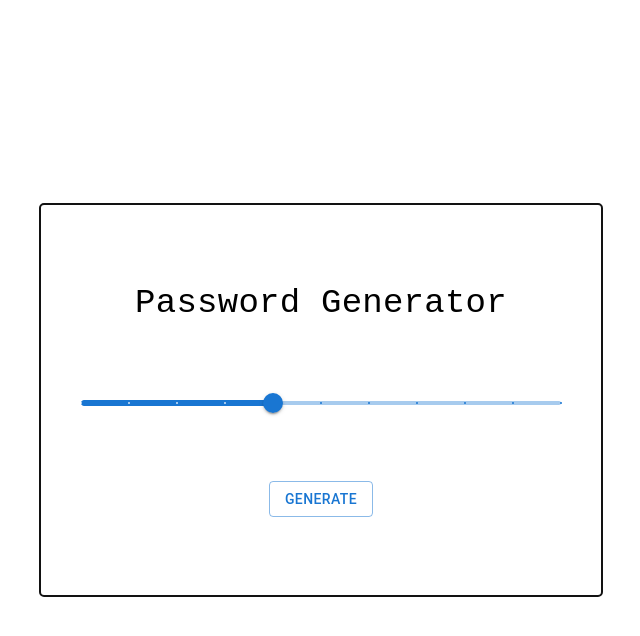
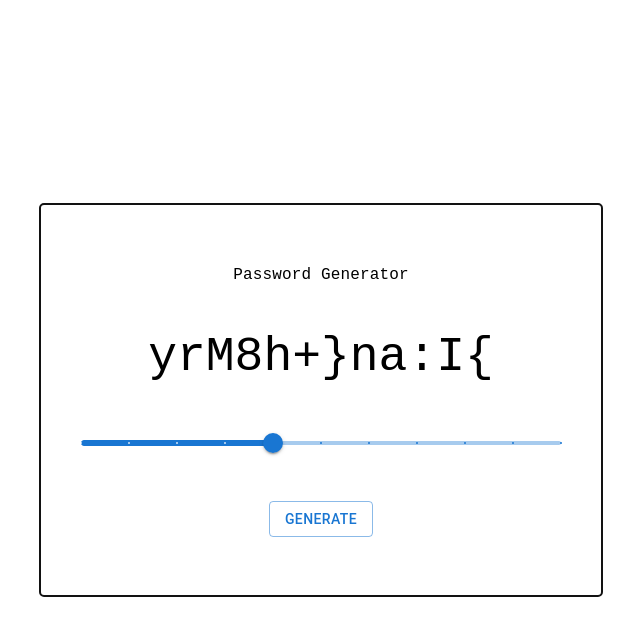
Before and after one commit to eloriente/app-securokey, a React (Vite) app: page / in a window 1280 px wide. Both pictures are taken after a click on the button "GENERATE". Shown: the top 636 px of the page, without its empty margins (319-959 px from the left). Built offline with nearby package versions, Linux system fonts and the light colour scheme.

Commit message:
feat: basic password generation

```diff
--- a/package.json
+++ b/package.json
@@ -17,6 +17,7 @@
     "@mui/styled-engine-sc": "^6.0.0-alpha.5",
     "react": "^18.2.0",
     "react-dom": "^18.2.0",
+    "react-hook-form": "^7.48.2",
     "react-router-dom": "^6.18.0",
     "sass": "^1.69.5",
     "styled-components": "^6.1.1"
--- /dev/null
+++ b/src/components/home/form.styled.ts
@@ -0,0 +1,10 @@
+import styled from "styled-components";
+
+export const FormStyledComponent = styled.form`
+  align-items: center;
+  display: flex;
+  flex-direction: column;
+  justify-content: space-evenly;
+  height: auto;
+  width: 100%;
+`
--- a/src/components/home/index.ts
+++ b/src/components/home/index.ts
@@ -1 +1,2 @@
 export { SliderStyledComponent } from './slider.styled';
+export { FormStyledComponent } from './form.styled';
--- a/src/pages/Home.tsx
+++ b/src/pages/Home.tsx
@@ -1,17 +1,44 @@
 // Vendors
+import { useState } from 'react';
 import { Typography, Button } from '@mui/material';
+import { useForm } from 'react-hook-form';
 // Components
 import { MainStyledComponent, ModalStyledComponent } from '../components/ui';
-import { SliderStyledComponent } from '../components/home';
+import { SliderStyledComponent, FormStyledComponent } from '../components/home';
+import { generatePassword } from '../utils/';
+
+type FormData = {
+  passwordLength: number;
+  privateKey?: number;
+};
 
 function HomePage() {
+
+  const [ passwordLength, setPasswordLength ] = useState<number>(12);
+  const [ passwordGenerated, setPasswordGenerated ] = useState<string>();
+  const { handleSubmit } = useForm<FormData>();
+
+  const handleChange = (event: Event, newValue: number | number[]) => {
+    setPasswordLength(newValue as number);
+  };
+
+  function handlePasswordGeneration() {
+    setPasswordGenerated(generatePassword(passwordLength))
+  }
 
   return (
     <MainStyledComponent>
       <ModalStyledComponent>
-        <Typography variant='h4' sx={{fontFamily: 'var(--font-monospace)'}}>
+        <Typography sx={{fontFamily: 'var(--font-monospace)'}}>
           Password Generator
         </Typography>
+        {
+          (passwordGenerated)
+          ? <Typography variant='h3' sx={{fontFamily: 'var(--font-monospace)'}}>
+              {passwordGenerated}
+            </Typography>
+          : <></>
+        }
         <SliderStyledComponent
             defaultValue={12}
             valueLabelDisplay="auto"
@@ -19,8 +46,11 @@ function HomePage() {
             marks
             min={4}
             max={24}
+            onChange={handleChange}
           />
-        <Button variant="outlined">Generate</Button>
+        <FormStyledComponent onSubmit={handleSubmit(handlePasswordGeneration)}>
+          <Button type="submit" variant="outlined">Generate</Button>
+        </FormStyledComponent>
       </ModalStyledComponent>
     </MainStyledComponent>
   )
--- /dev/null
+++ b/src/utils/index.ts
@@ -0,0 +1 @@
+export { generatePassword } from './passwordGenerator';
--- /dev/null
+++ b/src/utils/passwordGenerator.ts
@@ -0,0 +1,11 @@
+export function generatePassword(length: number): string {
+  const caracteres = 'ABCDEFGHIJKLMNOPQRSTUVWXYZabcdefghijklmnopqrstuvwxyz0123456789!@#$%^&*()_+[]{}|;:,.<>?';
+  let cadenaGenerada = '';
+
+  for (let i = 0; i < length; i++) {
+    const caracterAleatorio = caracteres.charAt(Math.floor(Math.random() * caracteres.length));
+    cadenaGenerada += caracterAleatorio;
+  }
+
+  return cadenaGenerada;
+}
```
Also changed, not shown: 1 other file (tests, documents, lock files or other folders). Lines whose indentation alone changed are shown as unchanged.
